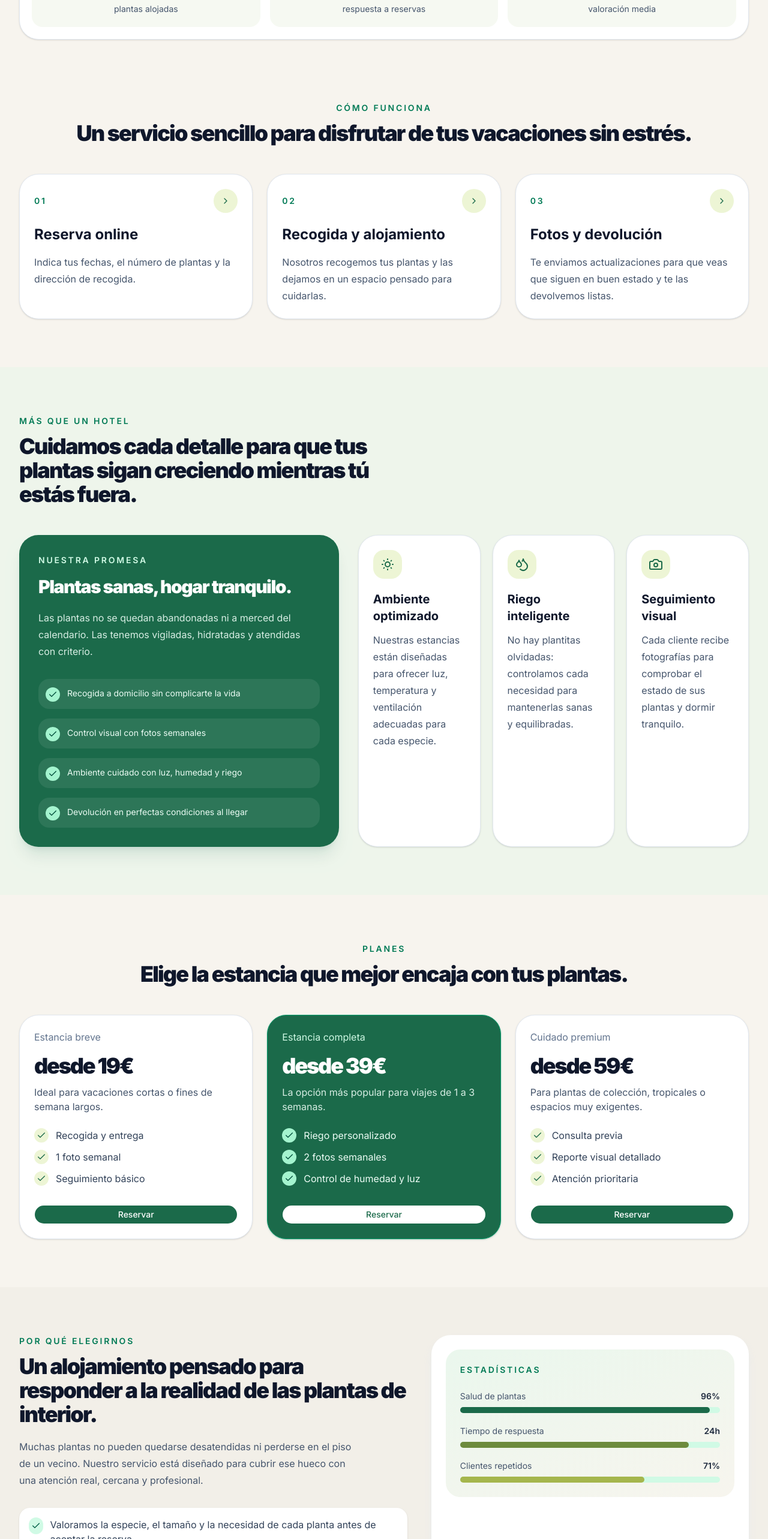
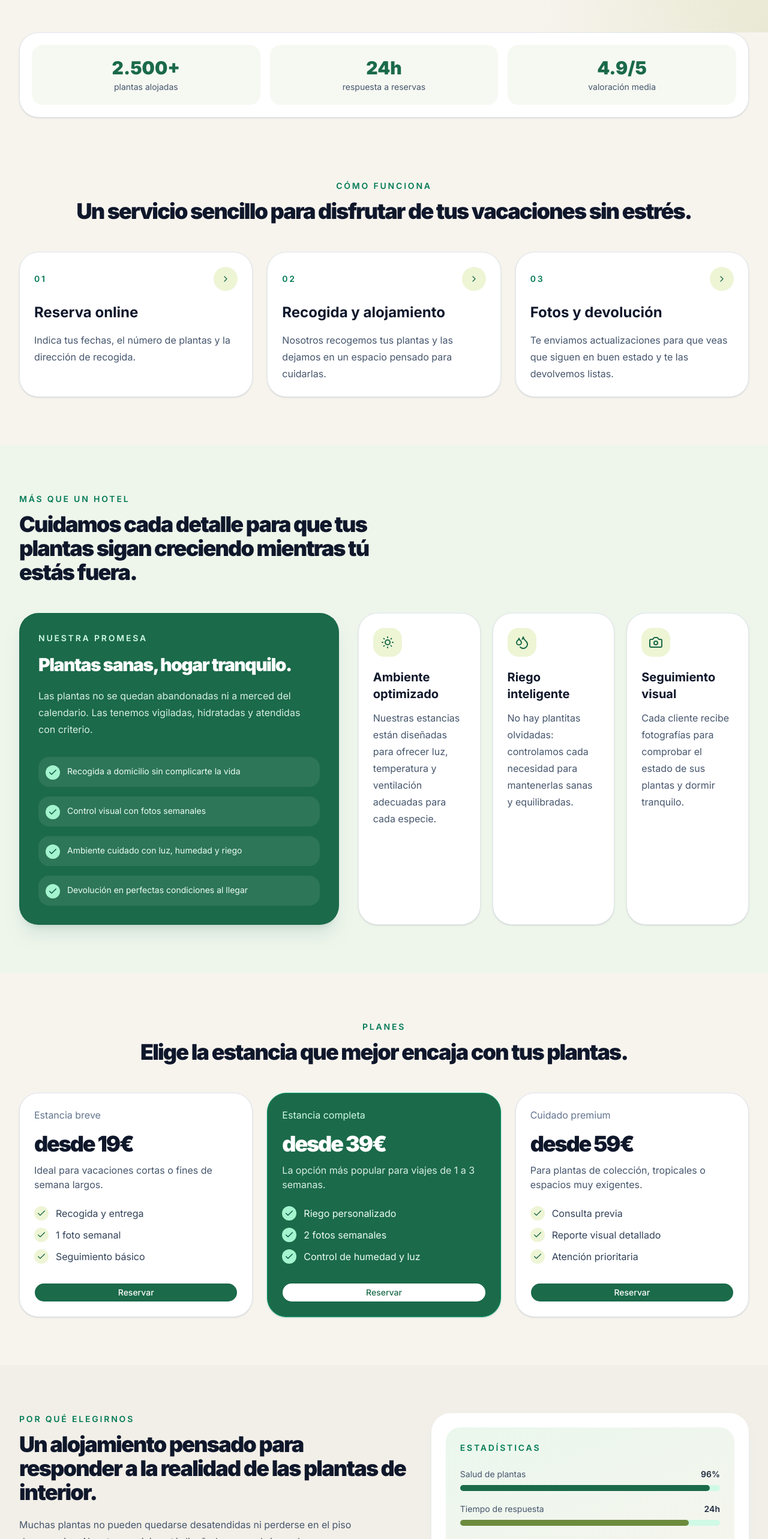
Before and after one commit to 05Luismi/landing-plants, a Next.js app: page / in a window 1280 px wide. Shown: the part 819-3385 px from the top of the page at 60% size. Built offline with nearby package versions, Linux system fonts and the light colour scheme.

Commit message:
fix: ajustar altura automática de sections y hero

```diff
--- a/app/page.tsx
+++ b/app/page.tsx
@@ -110,7 +110,7 @@ const faqs = [
 
 export default function Page() {
   return (
-    <main className="bg-[#f7f4ee] text-slate-900">
+    <main className="overflow-x-hidden bg-[#f7f4ee] text-slate-900">
       <header className="sticky top-0 z-50 border-b border-slate-200/80 bg-[#f7f4ee]/80 backdrop-blur-xl">
         <div className="mx-auto flex max-w-7xl items-center justify-between px-4 py-4 sm:px-6 lg:px-8">
           <div className="flex items-center gap-3">
@@ -136,9 +136,9 @@ export default function Page() {
         </div>
       </header>
 
-      <section id="inicio" className="relative overflow-hidden">
+      <section id="inicio" className="relative h-auto min-h-[75vh] w-full overflow-hidden">
         <div className="absolute inset-0 bg-[radial-gradient(circle_at_top_left,_rgba(41,122,88,0.18),_transparent_38%),radial-gradient(circle_at_bottom_right,_rgba(172,181,96,0.18),_transparent_26%)]" />
-        <div className="relative mx-auto grid max-w-7xl gap-12 px-4 py-16 sm:px-6 lg:grid-cols-[1.1fr_0.9fr] lg:px-8 lg:py-24">
+        <div className="relative mx-auto grid min-h-screen max-w-7xl gap-12 px-4 py-16 sm:px-6 lg:grid-cols-[1.1fr_0.9fr] lg:px-8 lg:py-24">
           <div className="flex flex-col justify-center">
             <div className="mb-6 inline-flex w-fit items-center gap-2 rounded-full border border-emerald-200 bg-white/70 px-3 py-1.5 text-xs font-medium text-emerald-800 shadow-sm">
               <Leaf className="h-3.5 w-3.5" />
@@ -234,8 +234,8 @@ export default function Page() {
         </div>
       </section>
 
-      <section className="mx-auto max-w-7xl px-4 pb-6 sm:px-6 lg:px-8">
-        <div className="grid gap-4 rounded-[2rem] border border-slate-200 bg-white p-5 shadow-sm md:grid-cols-3">
+      <section className="mx-auto flex h-auto w-full items-center px-4 pb-6 sm:px-6 lg:px-8">
+        <div className="mx-auto grid w-full max-w-7xl gap-4 rounded-[2rem] border border-slate-200 bg-white p-5 shadow-sm md:grid-cols-3">
           {[
             { value: "2.500+", label: "plantas alojadas" },
             { value: "24h", label: "respuesta a reservas" },
@@ -249,7 +249,8 @@ export default function Page() {
         </div>
       </section>
 
-      <section id="como-funciona" className="mx-auto max-w-7xl px-4 py-20 sm:px-6 lg:px-8">
+      <section id="como-funciona" className="mx-auto flex h-auto w-full items-center px-4 py-20 sm:px-6 lg:px-8">
+        <div className="mx-auto w-full max-w-7xl">
           <div className="mb-12 text-center">
           <p className="mb-3 text-sm font-semibold uppercase tracking-[0.2em] text-emerald-700">Cómo funciona</p>
           <h2 className="text-3xl font-black tracking-[-0.05em] text-slate-900 sm:text-4xl">
@@ -271,9 +272,10 @@ export default function Page() {
               </div>
             ))}
           </div>
+        </div>
       </section>
 
-      <section id="beneficios" className="bg-[#eef5eb] py-20">
+      <section id="beneficios" className="h-auto w-full bg-[#eef5eb] py-20">
         <div className="mx-auto max-w-7xl px-4 sm:px-6 lg:px-8">
           <div className="mb-12 max-w-2xl">
             <p className="mb-3 text-sm font-semibold uppercase tracking-[0.2em] text-emerald-700">Más que un hotel</p>
@@ -319,7 +321,8 @@ export default function Page() {
         </div>
       </section>
 
-      <section id="planes" className="mx-auto max-w-7xl px-4 py-20 sm:px-6 lg:px-8">
+      <section id="planes" className="mx-auto flex h-auto w-full items-center px-4 py-20 sm:px-6 lg:px-8">
+        <div className="mx-auto w-full max-w-7xl">
           <div className="mb-12 text-center">
             <p className="mb-3 text-sm font-semibold uppercase tracking-[0.2em] text-emerald-700">Planes</p>
             <h2 className="text-3xl font-black tracking-[-0.05em] text-slate-900 sm:text-4xl">Elige la estancia que mejor encaja con tus plantas.</h2>
@@ -361,9 +364,10 @@ export default function Page() {
               </div>
             ))}
           </div>
+        </div>
       </section>
 
-      <section className="bg-[#f2efe8] py-20">
+      <section className="h-auto w-full bg-[#f2efe8] py-20">
         <div className="mx-auto grid max-w-7xl gap-10 px-4 sm:px-6 lg:grid-cols-[1.1fr_0.9fr] lg:px-8">
           <div>
             <p className="mb-3 text-sm font-semibold uppercase tracking-[0.2em] text-emerald-700">Por qué elegirnos</p>
@@ -424,7 +428,8 @@ export default function Page() {
         </div>
       </section>
 
-      <section id="opiniones" className="mx-auto max-w-7xl px-4 py-20 sm:px-6 lg:px-8">
+      <section id="opiniones" className="mx-auto flex h-auto w-full items-center px-4 py-20 sm:px-6 lg:px-8">
+        <div className="mx-auto w-full max-w-7xl">
           <div className="mb-12 text-center">
             <p className="mb-3 text-sm font-semibold uppercase tracking-[0.2em] text-emerald-700">Opiniones</p>
             <h2 className="text-3xl font-black tracking-[-0.05em] text-slate-900 sm:text-4xl">La tranquilidad de quienes se fueron y las devolvieron felices.</h2>
@@ -446,9 +451,10 @@ export default function Page() {
               </div>
             ))}
           </div>
+        </div>
       </section>
 
-      <section id="faq" className="bg-[#f4f8f0] py-20">
+      <section id="faq" className="h-auto w-full bg-[#f4f8f0] py-20">
         <div className="mx-auto max-w-4xl px-4 sm:px-6 lg:px-8">
           <div className="mb-10 text-center">
             <p className="mb-3 text-sm font-semibold uppercase tracking-[0.2em] text-emerald-700">FAQ</p>
@@ -472,8 +478,8 @@ export default function Page() {
         </div>
       </section>
 
-      <section id="cta" className="mx-auto max-w-7xl px-4 py-20 sm:px-6 lg:px-8">
-        <div className="rounded-[2.5rem] bg-[linear-gradient(135deg,#173e2f_0%,#1b6a4a_45%,#6d8b3d_100%)] p-8 text-white shadow-[0_30px_70px_rgba(23,62,47,0.28)] sm:p-10 lg:p-14">
+      <section id="cta" className="mx-auto flex h-auto w-full items-center px-4 py-20 sm:px-6 lg:px-8">
+        <div className="mx-auto w-full max-w-7xl rounded-[2.5rem] bg-[linear-gradient(135deg,#173e2f_0%,#1b6a4a_45%,#6d8b3d_100%)] p-8 text-white shadow-[0_30px_70px_rgba(23,62,47,0.28)] sm:p-10 lg:p-14">
           <div className="grid gap-8 lg:grid-cols-[1fr_auto] lg:items-center">
             <div>
               <p className="text-sm font-semibold uppercase tracking-[0.2em] text-emerald-100">Reserva tu plaza</p>
```
Lines whose indentation alone changed are shown as unchanged.
